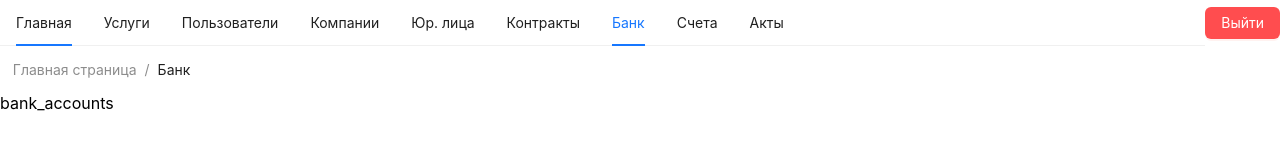
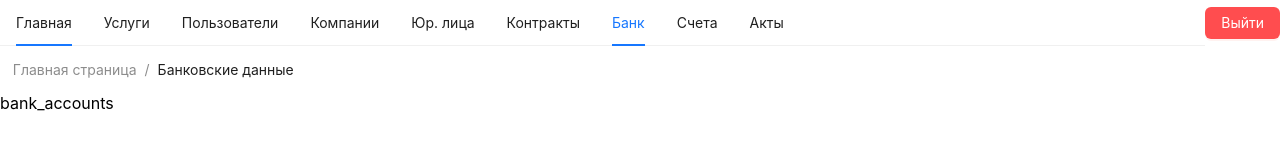
Before and after one commit to tiacore-dev/crm-tiacore-frontend, a React (Create React App) app: page /bank_accounts in a window 1280 px wide. Shown: the top 160 px of the page. Built offline with nearby package versions, Linux system fonts and the light colour scheme; sample sign-in values are in the browser's storage.

Commit message:
банки -> банковские аккаунты

```diff
--- a/src/App.tsx
+++ b/src/App.tsx
@@ -16,7 +16,7 @@ import { ServicesPage } from "./pages/servicesPage/servicesPage";
 import { LegalEntityPage } from "./pages/legalEntityPage/legalEntityPage";
 import { ContractsPage } from "./pages/contractsPage/contractsPage";
 import { BillsPage } from "./pages/billsPage/billsPage";
-import { BankPage } from "./pages/bankPage/bankPage";
+import { BankAccountsPage } from "./pages/bankAccountsPage/bankAccountsPage";
 import { ActsPage } from "./pages/actsPage/actsPage";
 import ProtectedRoute from "./protectedRoute";
 import { ServiceDetailsPage } from "./pages/servicesPage/serviceDetailsPage";
@@ -49,7 +49,7 @@ const App: React.FC = () => {
             {/* <Route path="/companies/:company_id" element={<CompanyDetailsPage />} /> */}
             <Route path="/legal_entities" element={<LegalEntityPage />} />
             <Route path="/contracts" element={<ContractsPage />} />
-            <Route path="/bank_accounts" element={<BankPage />} />
+            <Route path="/bank_accounts" element={<BankAccountsPage />} />
             <Route path="/bills" element={<BillsPage />} />
             <Route path="/acts" element={<ActsPage />} />
           </Route>
--- a/src/pages/bankPage/bankPage.tsx
+++ b/src/pages/bankAccountsPage/bankAccountsPage.tsx
@@ -2,14 +2,14 @@ import React, { useEffect } from "react";
 import { useDispatch } from "react-redux";
 import { setBreadcrumbs } from "../../redux/slices/breadcrumbsSlice";
 
-export const BankPage: React.FC = () => {
+export const BankAccountsPage: React.FC = () => {
   const dispatch = useDispatch();
 
   useEffect(() => {
     dispatch(
       setBreadcrumbs([
         { label: "Главная страница", to: "/home" },
-        { label: "Банк", to: "/bank_accounts" },
+        { label: "Банковские данные", to: "/bank_accounts" },
       ])
     );
   }, [dispatch]);
```
